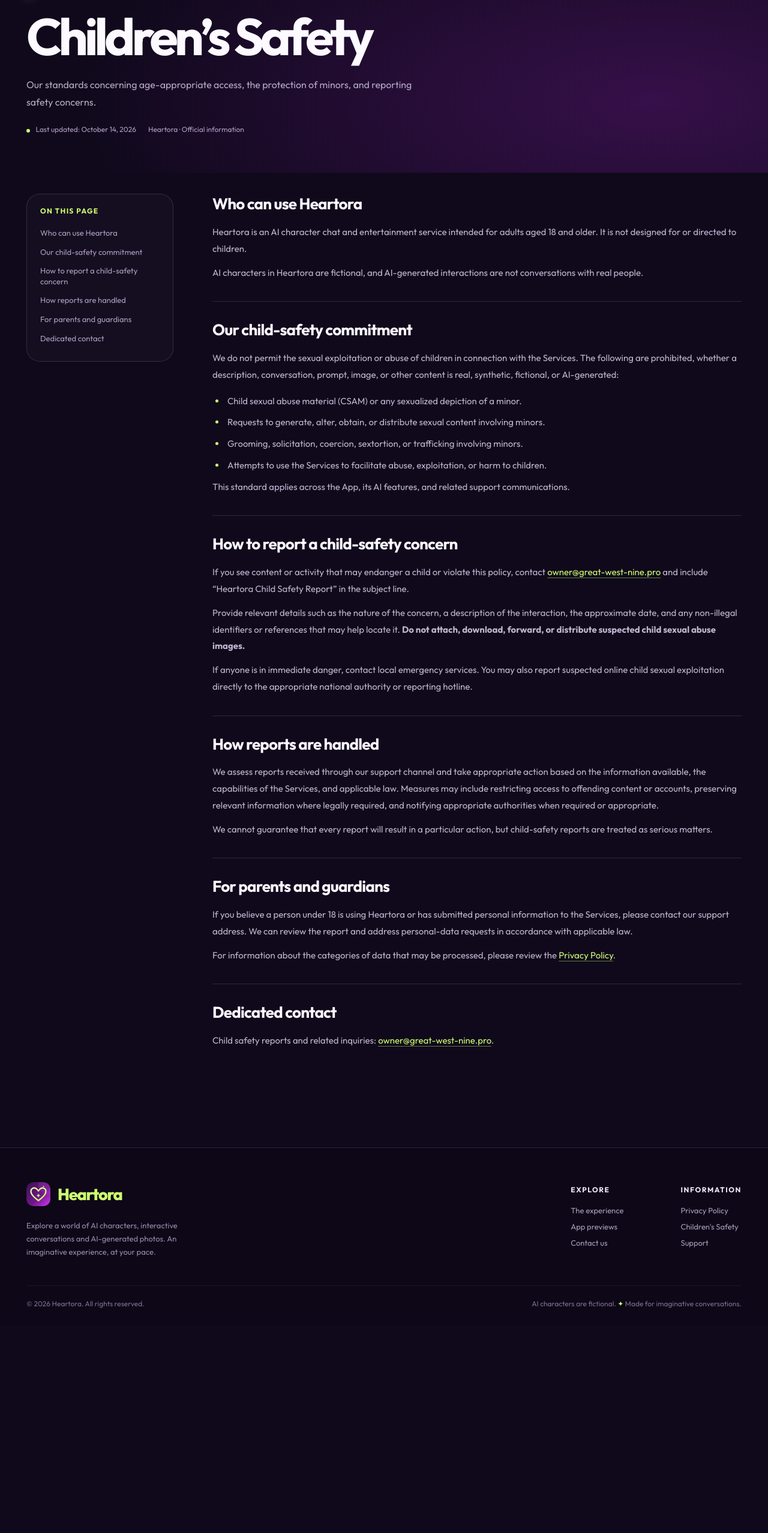
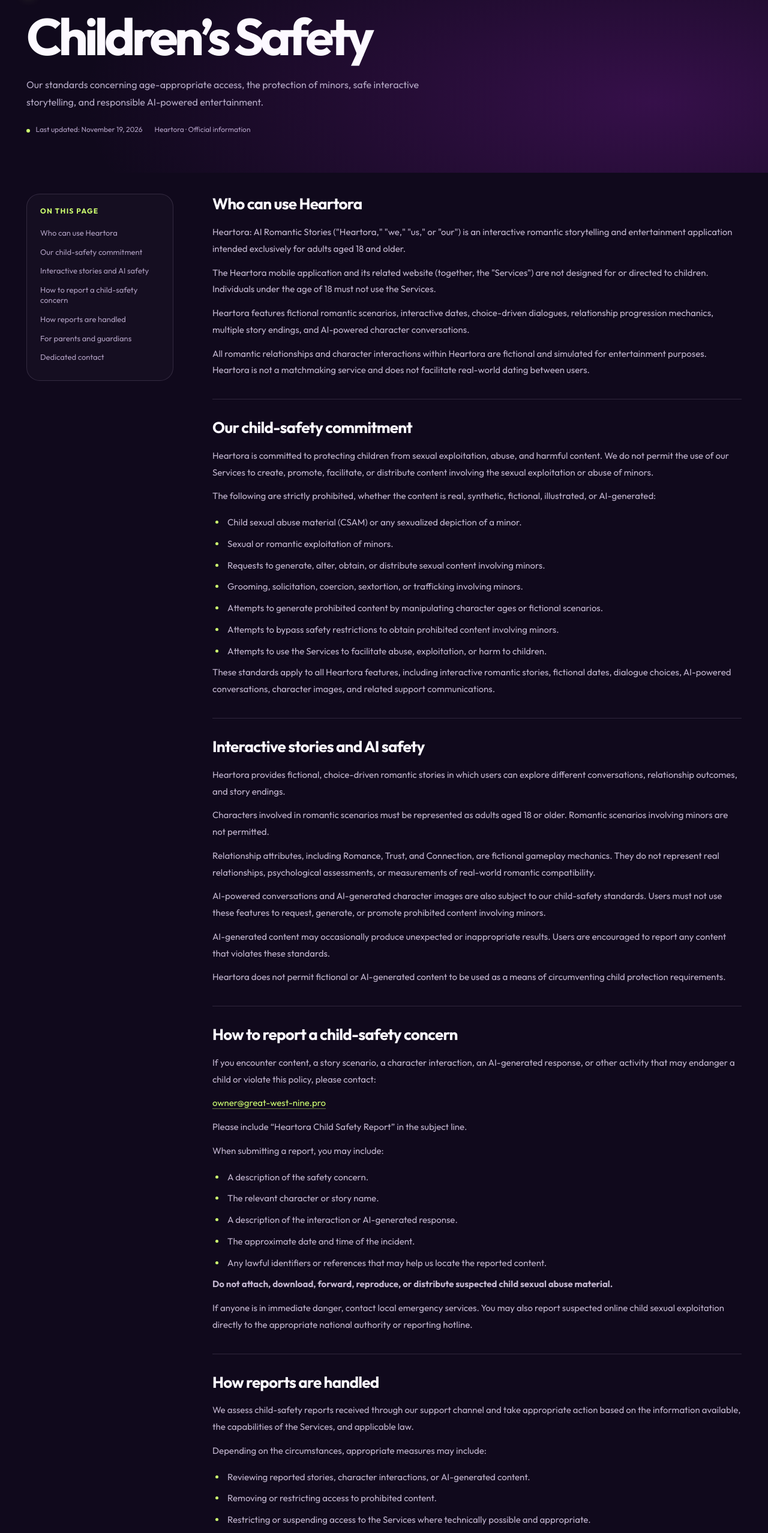
Before and after one commit to great-west-nine/heartora, a plain HTML site: page children/index.html in a window 1280 px wide. Shown: the part 244-2800 px from the top of the page at 60% size. Before the commit the page ends 2453 px from the top, so only its background shows below. Drawn offline with Linux system fonts and the light colour scheme.

Commit message:
Refine HTML content for child safety page
Updated the meta description and Open Graph tags for clarity and detail. Revised content in various sections to enhance information about child safety and Heartora's services.

```diff
--- a/children/index.html
+++ b/children/index.html
@@ -1,3 +1,4 @@
+
 <!doctype html>
 <html lang="en">
 <head>
@@ -6,11 +7,11 @@
   <meta name="theme-color" content="#10091c"/>
   <meta name="color-scheme" content="dark"/>
   <title>Children’s Safety | Heartora</title>
-  <meta name="description" content="Read Heartora&#x27;s age requirements, child protection standards, and how to report a child-safety concern."/>
+  <meta name="description" content="Learn about Heartora: AI Romantic Stories, our age requirements, child protection standards, and how to report child-safety concerns."/>
   <meta property="og:type" content="website"/>
   <meta property="og:site_name" content="Heartora"/>
   <meta property="og:title" content="Children’s Safety | Heartora"/>
-  <meta property="og:description" content="Read Heartora&#x27;s age requirements, child protection standards, and how to report a child-safety concern."/>
+  <meta property="og:description" content="Heartora's age requirements, child protection standards, and safety policies for interactive romantic stories and AI-powered conversations."/>
   <meta property="og:image" content="/assets/img/social-preview.jpg"/>
   <meta name="twitter:card" content="summary_large_image"/>
   <link rel="icon" type="image/svg+xml" href="/assets/img/brand-mark.svg"/>
@@ -26,87 +27,232 @@
   <a class="skip-link" href="#main">Skip to content</a>
   <header class="site-header">
     <div class="container header-inner">
-      <a class="logo" href="/" aria-label="Heartora home"><img class="logo-icon" src="/assets/img/brand-mark.svg" alt="" width="40" height="40"/><span class="logo-text">Heartora</span></a>
-      <nav class="nav" id="primary-nav" aria-label="Main navigation"><a href="/#experience">Experience</a><a href="/#previews">App previews</a><a href="/privacy-policy" >Privacy</a><a href="/contact-us" >Contact</a></nav>
-      <a class="header-action" data-store-cta href="/#experience">Explore Heartora <svg aria-hidden="true" viewBox="0 0 24 24" fill="none" stroke="currentColor" stroke-width="1.8" stroke-linecap="round" stroke-linejoin="round"><path d="M5 12h14m-7-7 7 7-7 7"/></svg></a>
-      <button class="menu-toggle" type="button" aria-label="Open menu" aria-controls="primary-nav" aria-expanded="false"><svg class="hamburger" viewBox="0 0 24 24" fill="none" stroke="currentColor" stroke-width="2" stroke-linecap="round"><path d="M4 7h16M4 12h16M4 17h16"/></svg><svg class="x" viewBox="0 0 24 24" fill="none" stroke="currentColor" stroke-width="2" stroke-linecap="round"><path d="M5 5l14 14M19 5 5 19"/></svg></button>
+      <a class="logo" href="/" aria-label="Heartora home">
+        <img class="logo-icon" src="/assets/img/brand-mark.svg" alt="" width="40" height="40"/>
+        <span class="logo-text">Heartora</span>
+      </a>
+
+      <nav class="nav" id="primary-nav" aria-label="Main navigation">
+        <a href="/#experience">Experience</a>
+        <a href="/#previews">App previews</a>
+        <a href="/privacy-policy">Privacy</a>
+        <a href="/contact-us">Contact</a>
+      </nav>
+
+      <a class="header-action" data-store-cta href="/#experience">
+        Explore Heartora
+        <svg aria-hidden="true" viewBox="0 0 24 24" fill="none" stroke="currentColor" stroke-width="1.8" stroke-linecap="round" stroke-linejoin="round">
+          <path d="M5 12h14m-7-7 7 7-7 7"/>
+        </svg>
+      </a>
+
+      <button class="menu-toggle" type="button" aria-label="Open menu" aria-controls="primary-nav" aria-expanded="false">
+        <svg class="hamburger" viewBox="0 0 24 24" fill="none" stroke="currentColor" stroke-width="2" stroke-linecap="round">
+          <path d="M4 7h16M4 12h16M4 17h16"/>
+        </svg>
+        <svg class="x" viewBox="0 0 24 24" fill="none" stroke="currentColor" stroke-width="2" stroke-linecap="round">
+          <path d="M5 5l14 14M19 5 5 19"/>
+        </svg>
+      </button>
     </div>
   </header>
+
   <main id="main">
     <div class="page-intro">
       <div class="container">
-        <div class="breadcrumbs"><a href="/">Home</a><span>›</span>Children’s Safety</div>
-        <span class="eyebrow"><span class="dot"></span> A SAFER DIGITAL EXPERIENCE</span>
+        <div class="breadcrumbs">
+          <a href="/">Home</a><span>›</span>Children’s Safety
+        </div>
+
+        <span class="eyebrow">
+          <span class="dot"></span> A SAFER DIGITAL EXPERIENCE
+        </span>
+
         <h1>Children’s Safety</h1>
-        <p>Our standards concerning age-appropriate access, the protection of minors, and reporting safety concerns.</p>
-        <div class="meta-row"><span><span class="circle"></span> Last updated: October 14, 2026</span><span>Heartora · Official information</span></div>
+
+        <p>Our standards concerning age-appropriate access, the protection of minors, safe interactive storytelling, and responsible AI-powered entertainment.</p>
+
+        <div class="meta-row">
+          <span><span class="circle"></span> Last updated: November 19, 2026</span>
+          <span>Heartora · Official information</span>
+        </div>
       </div>
     </div>
+
     <div class="legal-section">
       <div class="container legal-layout">
+
         <aside class="legal-toc" aria-label="Page contents">
           <h2>On this page</h2>
           <a href="#who">Who can use Heartora</a>
           <a href="#commitment">Our child-safety commitment</a>
+          <a href="#stories">Interactive stories and AI safety</a>
           <a href="#reports">How to report a child-safety concern</a>
           <a href="#response">How reports are handled</a>
           <a href="#parents">For parents and guardians</a>
           <a href="#contact">Dedicated contact</a>
         </aside>
+
         <article class="legal-content">
+
           <section id="who">
             <h2>Who can use Heartora</h2>
-            <p>Heartora is an AI character chat and entertainment service intended for adults aged 18 and older. It is not designed for or directed to children.</p>
-            <p>AI characters in Heartora are fictional, and AI-generated interactions are not conversations with real people.</p>
+
+            <p>Heartora: AI Romantic Stories ("Heartora," "we," "us," or "our") is an interactive romantic storytelling and entertainment application intended exclusively for adults aged 18 and older.</p>
+
+            <p>The Heartora mobile application and its related website (together, the "Services") are not designed for or directed to children. Individuals under the age of 18 must not use the Services.</p>
+
+            <p>Heartora features fictional romantic scenarios, interactive dates, choice-driven dialogues, relationship progression mechanics, multiple story endings, and AI-powered character conversations.</p>
+
+            <p>All romantic relationships and character interactions within Heartora are fictional and simulated for entertainment purposes. Heartora is not a matchmaking service and does not facilitate real-world dating between users.</p>
           </section>
+
           <section id="commitment">
             <h2>Our child-safety commitment</h2>
-            <p>We do not permit the sexual exploitation or abuse of children in connection with the Services. The following are prohibited, whether a description, conversation, prompt, image, or other content is real, synthetic, fictional, or AI-generated:</p>
+
+            <p>Heartora is committed to protecting children from sexual exploitation, abuse, and harmful content. We do not permit the use of our Services to create, promote, facilitate, or distribute content involving the sexual exploitation or abuse of minors.</p>
+
+            <p>The following are strictly prohibited, whether the content is real, synthetic, fictional, illustrated, or AI-generated:</p>
+
             <ul>
               <li>Child sexual abuse material (CSAM) or any sexualized depiction of a minor.</li>
+              <li>Sexual or romantic exploitation of minors.</li>
               <li>Requests to generate, alter, obtain, or distribute sexual content involving minors.</li>
               <li>Grooming, solicitation, coercion, sextortion, or trafficking involving minors.</li>
+              <li>Attempts to generate prohibited content by manipulating character ages or fictional scenarios.</li>
+              <li>Attempts to bypass safety restrictions to obtain prohibited content involving minors.</li>
               <li>Attempts to use the Services to facilitate abuse, exploitation, or harm to children.</li>
             </ul>
-            <p>This standard applies across the App, its AI features, and related support communications.</p>
+
+            <p>These standards apply to all Heartora features, including interactive romantic stories, fictional dates, dialogue choices, AI-powered conversations, character images, and related support communications.</p>
           </section>
+
+          <section id="stories">
+            <h2>Interactive stories and AI safety</h2>
+
+            <p>Heartora provides fictional, choice-driven romantic stories in which users can explore different conversations, relationship outcomes, and story endings.</p>
+
+            <p>Characters involved in romantic scenarios must be represented as adults aged 18 or older. Romantic scenarios involving minors are not permitted.</p>
+
+            <p>Relationship attributes, including Romance, Trust, and Connection, are fictional gameplay mechanics. They do not represent real relationships, psychological assessments, or measurements of real-world romantic compatibility.</p>
+
+            <p>AI-powered conversations and AI-generated character images are also subject to our child-safety standards. Users must not use these features to request, generate, or promote prohibited content involving minors.</p>
+
+            <p>AI-generated content may occasionally produce unexpected or inappropriate results. Users are encouraged to report any content that violates these standards.</p>
+
+            <p>Heartora does not permit fictional or AI-generated content to be used as a means of circumventing child protection requirements.</p>
+          </section>
+
           <section id="reports">
             <h2>How to report a child-safety concern</h2>
-            <p>If you see content or activity that may endanger a child or violate this policy, contact <a href="mailto:owner@great-west-nine.pro?subject=Heartora%20Child%20Safety%20Report">owner@great-west-nine.pro</a> and include “Heartora Child Safety Report” in the subject line.</p>
-            <p>Provide relevant details such as the nature of the concern, a description of the interaction, the approximate date, and any non-illegal identifiers or references that may help locate it. <strong>Do not attach, download, forward, or distribute suspected child sexual abuse images.</strong></p>
+
+            <p>If you encounter content, a story scenario, a character interaction, an AI-generated response, or other activity that may endanger a child or violate this policy, please contact:</p>
+
+            <p>
+              <a href="mailto:owner@great-west-nine.pro?subject=Heartora%20Child%20Safety%20Report">owner@great-west-nine.pro</a>
+            </p>
+
+            <p>Please include “Heartora Child Safety Report” in the subject line.</p>
+
+            <p>When submitting a report, you may include:</p>
+
+            <ul>
+              <li>A description of the safety concern.</li>
+              <li>The relevant character or story name.</li>
+              <li>A description of the interaction or AI-generated response.</li>
+              <li>The approximate date and time of the incident.</li>
+              <li>Any lawful identifiers or references that may help us locate the reported content.</li>
+            </ul>
+
+            <p><strong>Do not attach, download, forward, reproduce, or distribute suspected child sexual abuse material.</strong></p>
+
             <p>If anyone is in immediate danger, contact local emergency services. You may also report suspected online child sexual exploitation directly to the appropriate national authority or reporting hotline.</p>
           </section>
+
           <section id="response">
             <h2>How reports are handled</h2>
-            <p>We assess reports received through our support channel and take appropriate action based on the information available, the capabilities of the Services, and applicable law. Measures may include restricting access to offending content or accounts, preserving relevant information where legally required, and notifying appropriate authorities when required or appropriate.</p>
+
+            <p>We assess child-safety reports received through our support channel and take appropriate action based on the information available, the capabilities of the Services, and applicable law.</p>
+
+            <p>Depending on the circumstances, appropriate measures may include:</p>
+
+            <ul>
+              <li>Reviewing reported stories, character interactions, or AI-generated content.</li>
+              <li>Removing or restricting access to prohibited content.</li>
+              <li>Restricting or suspending access to the Services where technically possible and appropriate.</li>
+              <li>Reviewing and improving relevant safety measures.</li>
+              <li>Preserving relevant information where legally required.</li>
+              <li>Reporting confirmed or suspected illegal activity to appropriate authorities where required or appropriate under applicable law.</li>
+            </ul>
+
             <p>We cannot guarantee that every report will result in a particular action, but child-safety reports are treated as serious matters.</p>
           </section>
+
           <section id="parents">
             <h2>For parents and guardians</h2>
-            <p>If you believe a person under 18 is using Heartora or has submitted personal information to the Services, please contact our support address. We can review the report and address personal-data requests in accordance with applicable law.</p>
-            <p>For information about the categories of data that may be processed, please review the <a href="/privacy-policy">Privacy Policy</a>.</p>
+
+            <p>Heartora is intended exclusively for adults aged 18 and older. Parents and guardians are encouraged to use available device-level parental controls and age-based restrictions to prevent minors from accessing age-inappropriate applications.</p>
+
+            <p>If you believe that a person under the age of 18 is using Heartora or has submitted personal information to the Services, please contact our support address.</p>
+
+            <p>We can review the report and address requests concerning access to the Services and the deletion of personal information in accordance with applicable law.</p>
+
+            <p>For additional information about data collection, processing, retention, and deletion, please review our <a href="/privacy-policy">Privacy Policy</a>.</p>
           </section>
+
           <section id="contact">
             <h2>Dedicated contact</h2>
-            <p>Child safety reports and related inquiries: <a href="mailto:owner@great-west-nine.pro?subject=Heartora%20Child%20Safety%20Report">owner@great-west-nine.pro</a>.</p>
+
+            <p>For child-safety reports, concerns, and related inquiries, please contact:</p>
+
+            <p>
+              <a href="mailto:owner@great-west-nine.pro?subject=Heartora%20Child%20Safety%20Report">owner@great-west-nine.pro</a>
+            </p>
+
+            <p>Subject: Heartora Child Safety Report</p>
+
+            <p>For general assistance, please visit our <a href="/contact-us">Contact Us</a> page.</p>
           </section>
+
         </article>
       </div>
     </div>
   </main>
+
   <footer class="site-footer">
     <div class="container">
       <div class="footer-main">
         <div class="footer-brand">
-          <a class="logo" href="/" aria-label="Heartora home"><img class="logo-icon" src="/assets/img/brand-mark.svg" alt="" width="40" height="40"/><span class="logo-text">Heartora</span></a>
-          <p>Explore a world of AI characters, interactive conversations and AI-generated photos. An imaginative experience, at your pace.</p>
+
+          <a class="logo" href="/" aria-label="Heartora home">
+            <img class="logo-icon" src="/assets/img/brand-mark.svg" alt="" width="40" height="40"/>
+            <span class="logo-text">Heartora</span>
+          </a>
+
+          <p>Explore interactive romantic stories, make meaningful choices, build fictional relationships, and discover different story endings.</p>
         </div>
+
         <div class="footer-columns">
-          <div class="footer-group"><h4>Explore</h4><a href="/#experience">The experience</a><a href="/#previews">App previews</a><a href="/contact-us">Contact us</a></div>
-          <div class="footer-group"><h4>Information</h4><a href="/privacy-policy">Privacy Policy</a><a href="/children">Children's Safety</a><a href="/contact-us">Support</a></div>
+          <div class="footer-group">
+            <h4>Explore</h4>
+            <a href="/#experience">The experience</a>
+            <a href="/#previews">App previews</a>
+            <a href="/contact-us">Contact us</a>
+          </div>
+
+          <div class="footer-group">
+            <h4>Information</h4>
+            <a href="/privacy-policy">Privacy Policy</a>
+            <a href="/children">Children's Safety</a>
+            <a href="/contact-us">Support</a>
+          </div>
         </div>
       </div>
-      <div class="footer-bottom"><span>© <span data-year>2026</span> Heartora. All rights reserved.</span><span>AI characters are fictional. <span class="mark">✦</span> Made for imaginative conversations.</span></div>
+
+      <div class="footer-bottom">
+        <span>© <span data-year>2026</span> Heartora. All rights reserved.</span>
+        <span>All characters are fictional. <span class="mark">✦</span> Your Choices. Your Love Story.</span>
+      </div>
     </div>
   </footer>
 </body>
```
